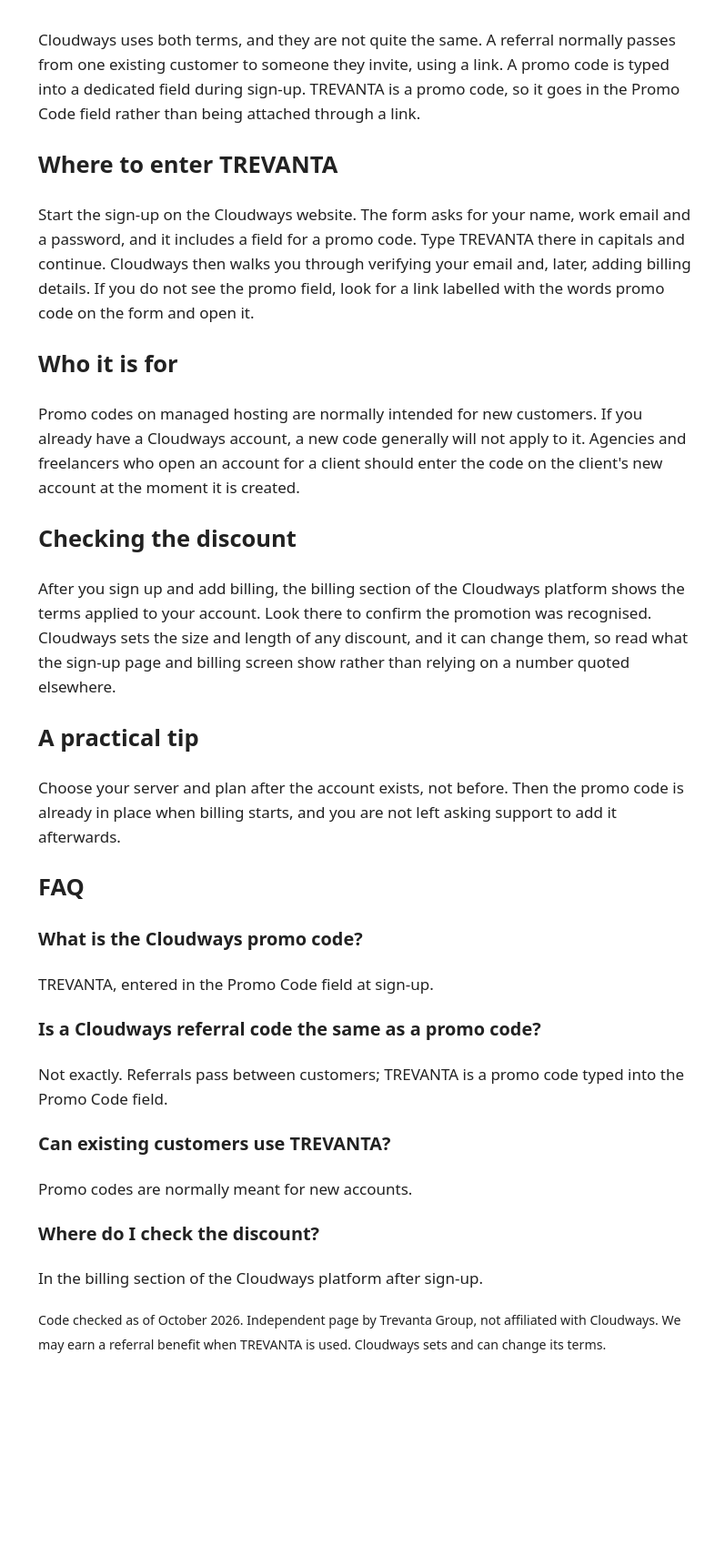
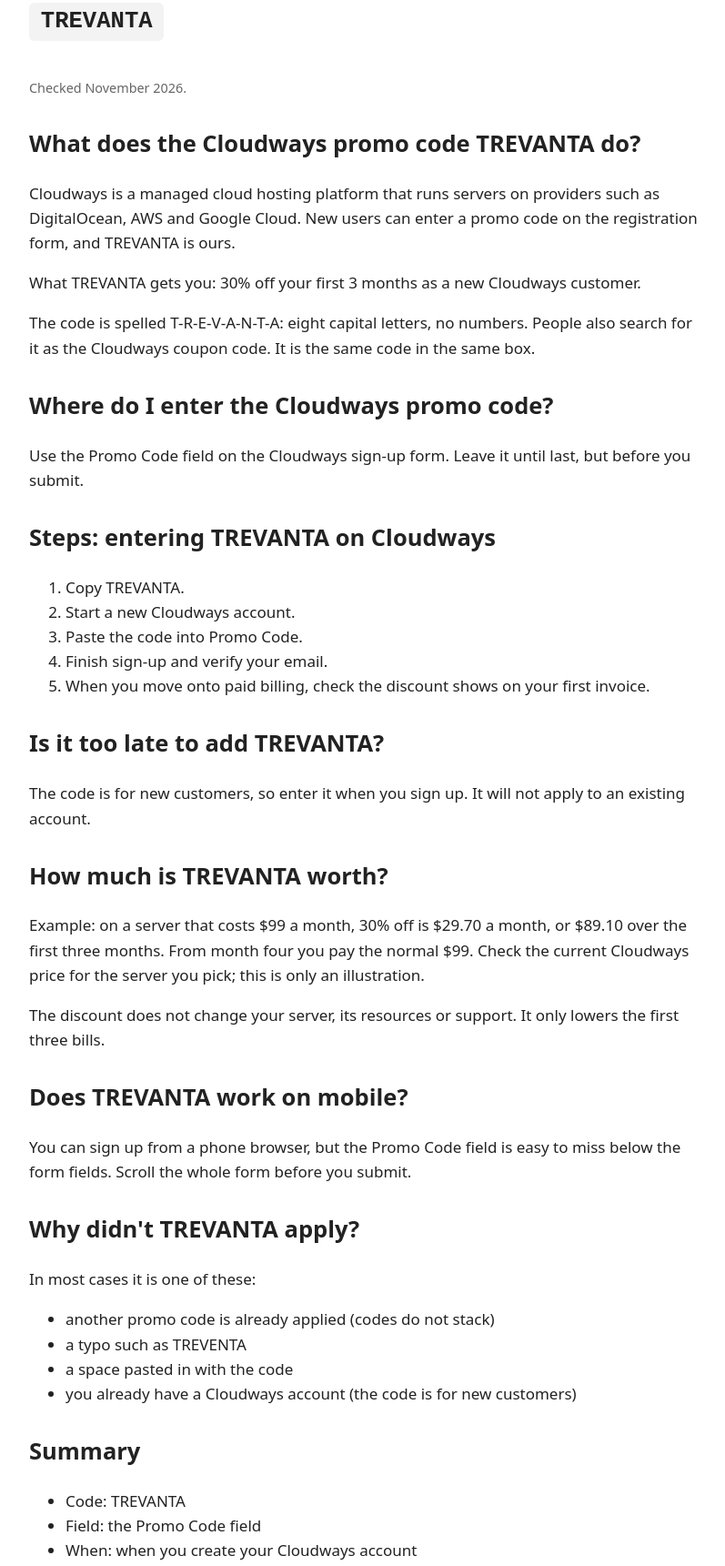
Before and after one commit to trevanta-codes/cloudways-promo-code, a plain HTML site: page index.html in a window 1280 px wide. Shown: the part 307-2028 px from the top of the page at 91% size, without its empty margins (238-1035 px from the left). Before the commit the page ends 1829 px from the top, so only its background shows below. Drawn offline with Linux system fonts and the light colour scheme.

Commit message:
Rewrite page in quick-answer format (November 2026)

```diff
--- a/index.html
+++ b/index.html
@@ -1,34 +1,46 @@
 <!doctype html>
 <html lang="en"><head><meta charset="utf-8"><meta name="viewport" content="width=device-width,initial-scale=1">
-<title>Cloudways Promo Code: TREVANTA (2026)</title>
-<meta name="description" content="Cloudways promo code TREVANTA: enter it in the Promo Code field when you create a Cloudways account. How it differs from a referral, and where it goes.">
+<title>Cloudways promo code TREVANTA – 30% off the first 3 months (November 2026)</title>
+<meta name="description" content="Use TREVANTA as your Cloudways promo code. Put it in the Promo Code field on the Cloudways sign-up form when you create your Cloudways account. Use capital">
 <meta name="robots" content="index,follow">
 <link rel="canonical" href="https://trevanta-codes.github.io/cloudways-promo-code/">
-<script type="application/ld+json">{"@context": "https://schema.org", "@type": "FAQPage", "mainEntity": [{"@type": "Question", "name": "What is the Cloudways promo code?", "acceptedAnswer": {"@type": "Answer", "text": "TREVANTA, entered in the Promo Code field at sign-up."}}, {"@type": "Question", "name": "Is a Cloudways referral code the same as a promo code?", "acceptedAnswer": {"@type": "Answer", "text": "Not exactly. Referrals pass between customers; TREVANTA is a promo code typed into the Promo Code field."}}, {"@type": "Question", "name": "Can existing customers use TREVANTA?", "acceptedAnswer": {"@type": "Answer", "text": "Promo codes are normally meant for new accounts."}}, {"@type": "Question", "name": "Where do I check the discount?", "acceptedAnswer": {"@type": "Answer", "text": "In the billing section of the Cloudways platform after sign-up."}}]}</script>
-<style>body{max-width:720px;margin:2rem auto;padding:0 1rem;font:17px/1.6 system-ui,sans-serif;color:#222}.code{font:700 1.6rem monospace;background:#f3f3f3;padding:.3rem .7rem;border-radius:6px}</style>
-</head><body>
-<h1>Cloudways Promo Code: TREVANTA (2026)</h1>
-<p>Code: <span class="code">TREVANTA</span></p>
-<p>The Cloudways promo code is TREVANTA. Type it into the Promo Code field when you sign up for a new Cloudways account, before you add a payment method.</p>
-<p><em>Last checked: October 29, 2026.</em></p>
-<h2>Promo code versus referral</h2>
-<p>Cloudways uses both terms, and they are not quite the same. A referral normally passes from one existing customer to someone they invite, using a link. A promo code is typed into a dedicated field during sign-up. TREVANTA is a promo code, so it goes in the Promo Code field rather than being attached through a link.</p>
-<h2>Where to enter TREVANTA</h2>
-<p>Start the sign-up on the Cloudways website. The form asks for your name, work email and a password, and it includes a field for a promo code. Type TREVANTA there in capitals and continue. Cloudways then walks you through verifying your email and, later, adding billing details. If you do not see the promo field, look for a link labelled with the words promo code on the form and open it.</p>
-<h2>Who it is for</h2>
-<p>Promo codes on managed hosting are normally intended for new customers. If you already have a Cloudways account, a new code generally will not apply to it. Agencies and freelancers who open an account for a client should enter the code on the client&#x27;s new account at the moment it is created.</p>
-<h2>Checking the discount</h2>
-<p>After you sign up and add billing, the billing section of the Cloudways platform shows the terms applied to your account. Look there to confirm the promotion was recognised. Cloudways sets the size and length of any discount, and it can change them, so read what the sign-up page and billing screen show rather than relying on a number quoted elsewhere.</p>
-<h2>A practical tip</h2>
-<p>Choose your server and plan after the account exists, not before. Then the promo code is already in place when billing starts, and you are not left asking support to add it afterwards.</p>
+<script type="application/ld+json">{"@context": "https://schema.org", "@type": "FAQPage", "mainEntity": [{"@type": "Question", "name": "What is the Cloudways promo code?", "acceptedAnswer": {"@type": "Answer", "text": "TREVANTA. Enter it in the Promo Code field when you create your Cloudways account."}}, {"@type": "Question", "name": "Can I combine TREVANTA with another Cloudways code?", "acceptedAnswer": {"@type": "Answer", "text": "No. Cloudways applies one promo code, so pick the one you want."}}, {"@type": "Question", "name": "Does TREVANTA work on an existing Cloudways account?", "acceptedAnswer": {"@type": "Answer", "text": "It is meant for new customers signing up, not existing accounts."}}, {"@type": "Question", "name": "Is this an official Cloudways page?", "acceptedAnswer": {"@type": "Answer", "text": "No. We are independent; check Cloudways's current terms on its own site."}}, {"@type": "Question", "name": "Is TREVANTA case-sensitive?", "acceptedAnswer": {"@type": "Answer", "text": "Type it in capitals, TREVANTA, to be safe."}}, {"@type": "Question", "name": "What happens after the 3 months?", "acceptedAnswer": {"@type": "Answer", "text": "From month four you pay standard pricing."}}]}</script>
+<style>body{max-width:740px;margin:2rem auto;padding:0 1rem;font:17px/1.6 system-ui,sans-serif;color:#222}.code{font:700 1.6rem monospace;background:#f3f3f3;padding:.4rem .8rem;display:inline-block;border-radius:6px}.qa{background:#f6f8fa;border-left:4px solid #4a7;padding:.7rem 1rem}.small{color:#666;font-size:.9rem}h2{margin-top:1.8rem}</style></head><body>
+<h1>Cloudways promo code TREVANTA – 30% off the first 3 months (November 2026)</h1>
+<p class="qa"><strong>Quick answer:</strong> Use TREVANTA as your Cloudways promo code. Put it in the Promo Code field on the Cloudways sign-up form when you create your Cloudways account. Use capitals and no spaces: TREVANTA. The benefit is 30% off the first 3 months.</p>
+<p class="code">TREVANTA</p><p class="small">Checked November 2026.</p>
+<h2>What does the Cloudways promo code TREVANTA do?</h2>
+<p>Cloudways is a managed cloud hosting platform that runs servers on providers such as DigitalOcean, AWS and Google Cloud. New users can enter a promo code on the registration form, and TREVANTA is ours.</p>
+<p>What TREVANTA gets you: 30% off your first 3 months as a new Cloudways customer.</p>
+<p>The code is spelled T-R-E-V-A-N-T-A: eight capital letters, no numbers. People also search for it as the Cloudways coupon code. It is the same code in the same box.</p>
+<h2>Where do I enter the Cloudways promo code?</h2>
+<p>Use the Promo Code field on the Cloudways sign-up form. Leave it until last, but before you submit.</p>
+<h2>Steps: entering TREVANTA on Cloudways</h2>
+<ol><li>Copy TREVANTA.</li><li>Start a new Cloudways account.</li><li>Paste the code into Promo Code.</li><li>Finish sign-up and verify your email.</li><li>When you move onto paid billing, check the discount shows on your first invoice.</li></ol>
+<h2>Is it too late to add TREVANTA?</h2>
+<p>The code is for new customers, so enter it when you sign up. It will not apply to an existing account.</p>
+<h2>How much is TREVANTA worth?</h2>
+<p>Example: on a server that costs $99 a month, 30% off is $29.70 a month, or $89.10 over the first three months. From month four you pay the normal $99. Check the current Cloudways price for the server you pick; this is only an illustration.</p>
+<p>The discount does not change your server, its resources or support. It only lowers the first three bills.</p>
+<h2>Does TREVANTA work on mobile?</h2>
+<p>You can sign up from a phone browser, but the Promo Code field is easy to miss below the form fields. Scroll the whole form before you submit.</p>
+<h2>Why didn&#x27;t TREVANTA apply?</h2>
+<p>In most cases it is one of these:</p>
+<ul><li>another promo code is already applied (codes do not stack)</li><li>a typo such as TREVENTA</li><li>a space pasted in with the code</li><li>you already have a Cloudways account (the code is for new customers)</li></ul>
+<h2>Summary</h2>
+<ul><li>Code: TREVANTA</li><li>Field: the Promo Code field</li><li>When: when you create your Cloudways account</li><li>Benefit: 30% off the first 3 months</li><li>Case: capitals, no spaces</li></ul>
+<h2>Who is the Cloudways promo code for?</h2>
+<p>TREVANTA is meant for people opening a new Cloudways account. If you already have one, the code will not be added to it.</p>
+<p>Cloudways normally allows one account per person, so the code is a one-time step when you join.</p>
+<p>If anything on Cloudways&#x27;s site differs from this page, the site wins. We check this page regularly, and the last check was November 2026.</p>
+<h2>Checklist before you submit</h2>
+<ul><li>This is a new account, not one you already had.</li><li>You are using the Promo Code field, not a password or email field.</li><li>The box shows TREVANTA exactly, with nothing before or after it.</li><li>You have not pressed the final button yet.</li></ul>
 <h2>FAQ</h2>
-<h3>What is the Cloudways promo code?</h3>
-<p>TREVANTA, entered in the Promo Code field at sign-up.</p>
-<h3>Is a Cloudways referral code the same as a promo code?</h3>
-<p>Not exactly. Referrals pass between customers; TREVANTA is a promo code typed into the Promo Code field.</p>
-<h3>Can existing customers use TREVANTA?</h3>
-<p>Promo codes are normally meant for new accounts.</p>
-<h3>Where do I check the discount?</h3>
-<p>In the billing section of the Cloudways platform after sign-up.</p>
-<p><small>Code checked as of October 2026. Independent page by Trevanta Group, not affiliated with Cloudways. We may earn a referral benefit when TREVANTA is used. Cloudways sets and can change its terms.</small></p>
+<h3>What is the Cloudways promo code?</h3><p>TREVANTA. Enter it in the Promo Code field when you create your Cloudways account.</p>
+<h3>Can I combine TREVANTA with another Cloudways code?</h3><p>No. Cloudways applies one promo code, so pick the one you want.</p>
+<h3>Does TREVANTA work on an existing Cloudways account?</h3><p>It is meant for new customers signing up, not existing accounts.</p>
+<h3>Is this an official Cloudways page?</h3><p>No. We are independent; check Cloudways&#x27;s current terms on its own site.</p>
+<h3>Is TREVANTA case-sensitive?</h3><p>Type it in capitals, TREVANTA, to be safe.</p>
+<h3>What happens after the 3 months?</h3><p>From month four you pay standard pricing.</p>
+<p class="small">Disclosure: TREVANTA is our affiliate code. If you sign up with it we may earn a commission at no extra cost to you. This is an independent page, not an official Cloudways page.</p>
 </body></html>
```
